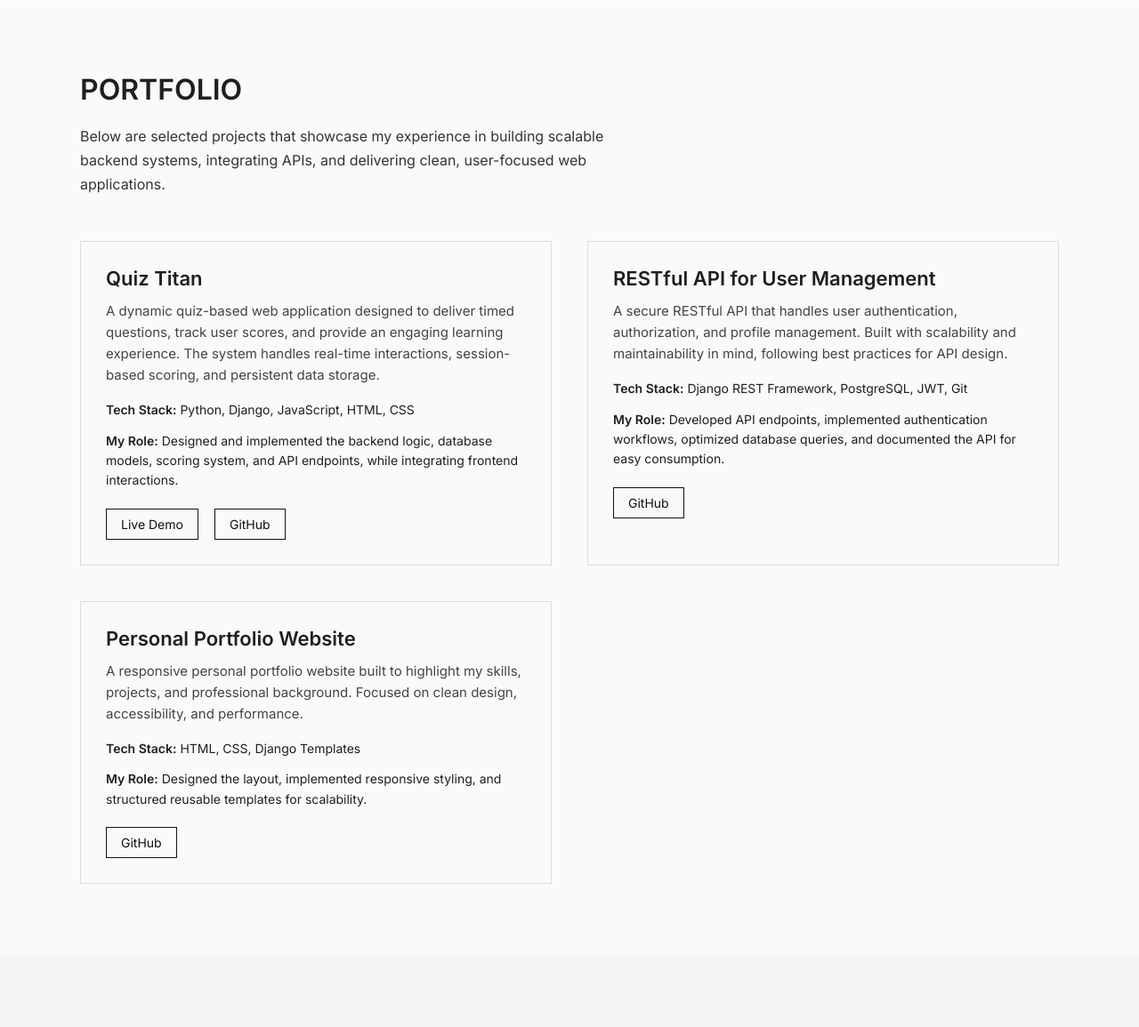
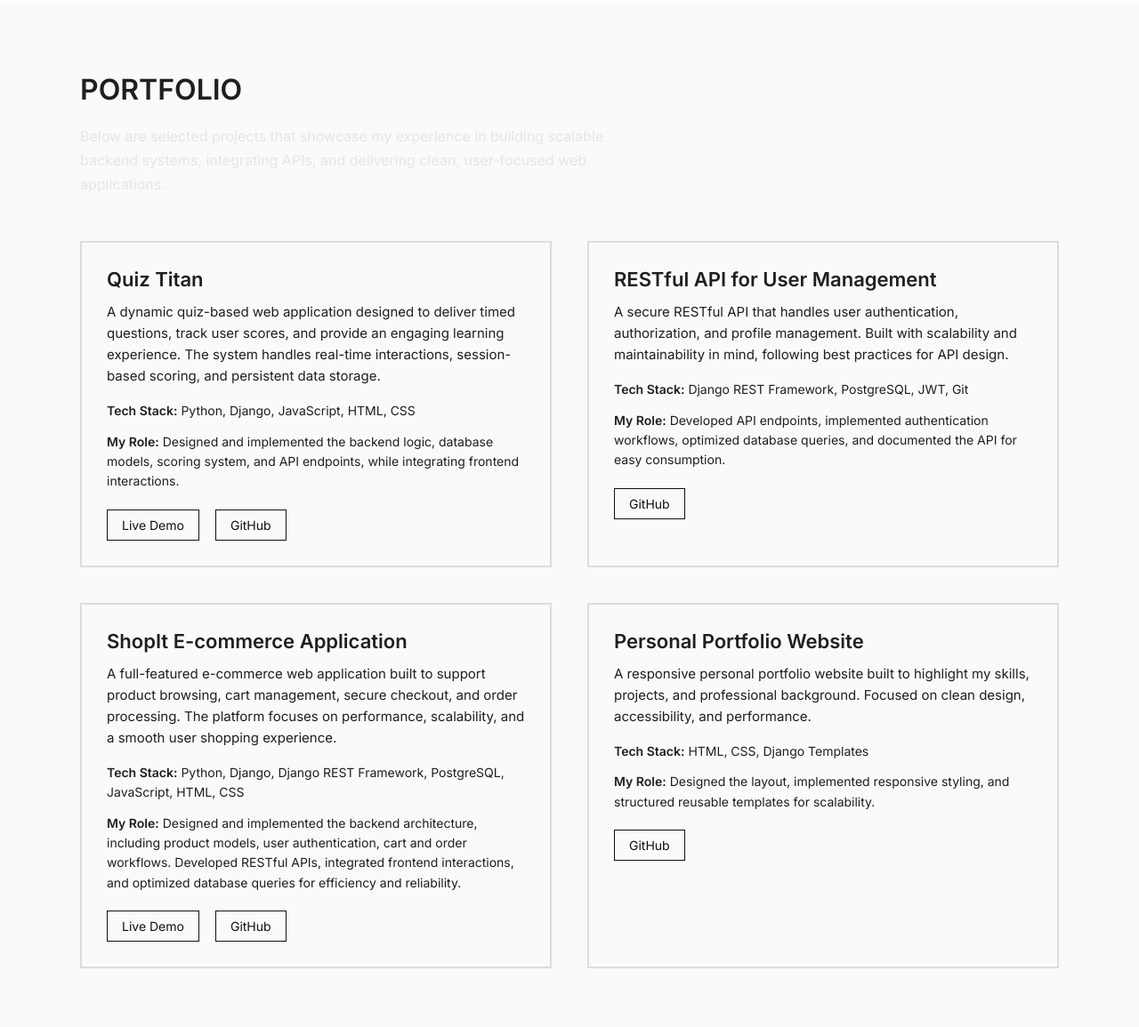
Before and after one commit to Yemisi-jay/portfolio, a Django app: page / in a window 1280 px wide. Shown: the part 3494-4649 px from the top of the page at 89% size. Run offline with Django 5.2, Linux system fonts and the light colour scheme.

Commit message:
updating

```diff
--- a/static/style.css
+++ b/static/style.css
@@ -864,7 +864,7 @@ body[data-theme="dark"] .skill-badge:hover span {
     font-size: 16px;
     line-height: 1.7;
     margin-bottom: 50px;
-    color: #333;
+    color: #e5e5e5;
 }
 
 /* ===== PROJECT GRID ===== */
@@ -876,7 +876,7 @@ body[data-theme="dark"] .skill-badge:hover span {
 
 /* ===== PROJECT CARD ===== */
 .project {
-    border: 1px solid #ddd;
+    border: 2px solid #ddd;
     padding: 28px;
     transition: all 0.3s ease;
 }
@@ -896,7 +896,6 @@ body[data-theme="dark"] .skill-badge:hover span {
     font-size: 15px;
     line-height: 1.6;
     margin-bottom: 16px;
-    color: #444;
 }
 
 .project-tech,
@@ -923,8 +922,7 @@ body[data-theme="dark"] .skill-badge:hover span {
 }
 
 .project-links a:hover {
-    background: #111;
-    color: #fff;
+    color: #ffd166;
 }
 
 
--- a/templates/core/index.html
+++ b/templates/core/index.html
@@ -154,7 +154,9 @@
 
         <!-- Description Text -->
         <p class="about-description">
-            Nulla in velit a metus rhoncus tempus. Nulla congue nulla vel sem varius finibus. Sed ornare sit amet lorem sed viverra. In vel urna quis libero viverra facilisis ut ac est.
+            I am a backend software developer with experience building
+            database-driven applications using Django and Django REST Framework.
+            I enjoy solving problems and building scalable systems.
         </p>
 
         <!-- Explore Button -->
@@ -314,7 +316,7 @@
 
             <div class="project-links">
                 <a href="#" target="_blank">Live Demo</a>
-                <a href="#" target="_blank">GitHub</a>
+                <a href="https://github.com/Yemisi-jay/quiz-titan" target="_blank">GitHub</a>
             </div>
         </div>
 
@@ -339,6 +341,33 @@
                 <a href="#" target="_blank">GitHub</a>
             </div>
         </div>
+
+        <div class="project">
+            <h3>ShopIt E-commerce Application</h3>
+
+            <p class="project-desc">
+                A full-featured e-commerce web application built to support product browsing,
+                cart management, secure checkout, and order processing. The platform focuses on
+                performance, scalability, and a smooth user shopping experience.
+            </p>
+
+            <p class="project-tech">
+                <strong>Tech Stack:</strong> Python, Django, Django REST Framework, PostgreSQL,
+                JavaScript, HTML, CSS
+            </p>
+
+    <p class="project-role">
+        <strong>My Role:</strong> Designed and implemented the backend architecture,
+        including product models, user authentication, cart and order workflows.
+        Developed RESTful APIs, integrated frontend interactions, and optimized database
+        queries for efficiency and reliability.
+    </p>
+
+    <div class="project-links">
+        <a href="#" target="_blank">Live Demo</a>
+        <a href="#" target="_blank">GitHub</a>
+    </div>
+</div>
 
         <!-- Project 3 -->
         <div class="project">
```
